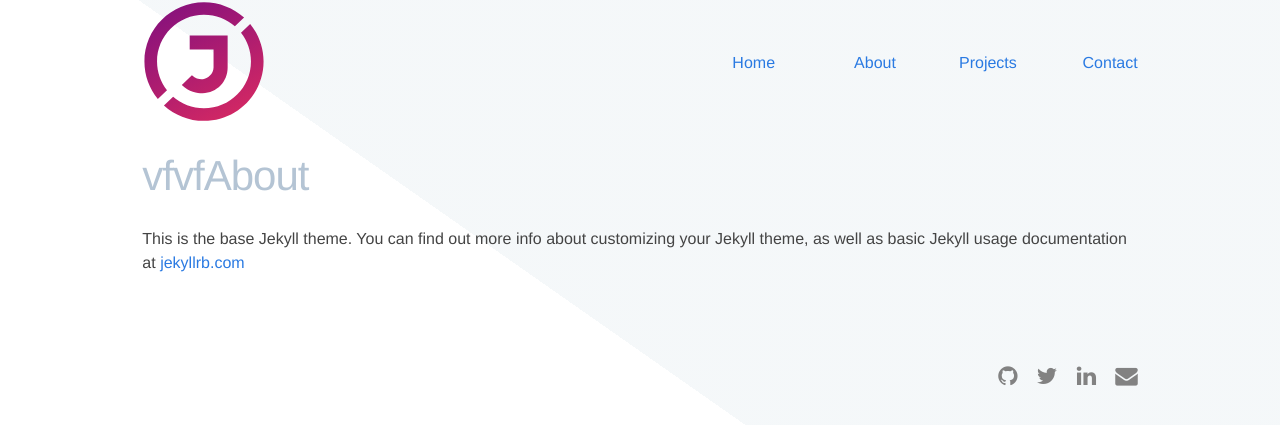
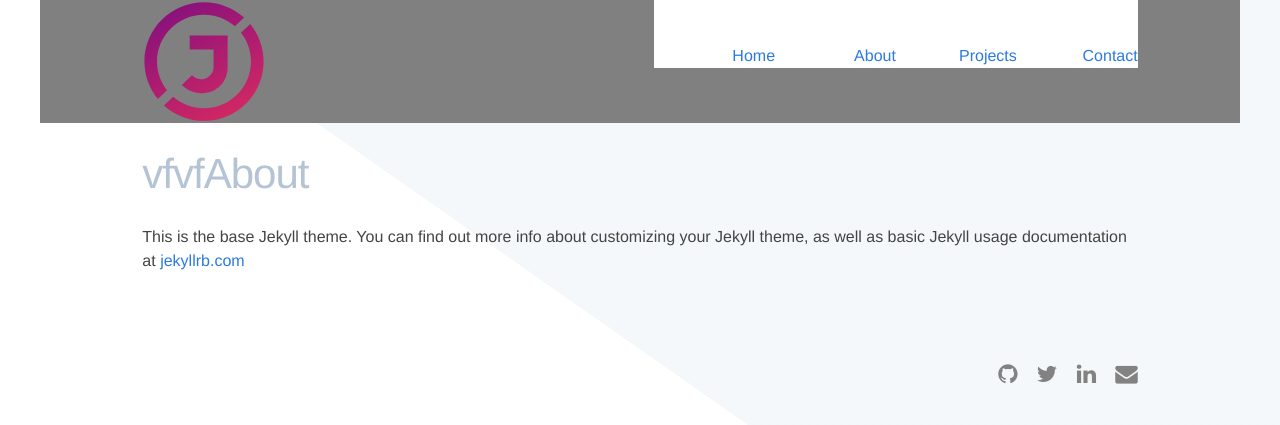
Before and after one commit to JMazzucco/Portfolio-Jekyll, a Jekyll site: the page built from 3-about.md, in a window 1280 px wide. Shown: the top 425 px of the page. Built offline with Jekyll 4.4.1, drawn with Linux system fonts in a browser that asks for light colours; nearby versions of some CDN libraries.

```diff
--- a/_sass/_layout.scss
+++ b/_sass/_layout.scss
@@ -2,16 +2,11 @@
  * Site header
  */
 .site-header {
-    // min-height: 56px;
     @include outer-container;
-
+    background: grey;
+    // height: 100px;
     // Positioning context for the mobile navigation icon
     position: relative;
-    height: 125px;
-    // @include media-query($on-palm) {
-      // padding-top: 15px;
-    // }
-
 }
 
 .header-container {
@@ -23,9 +18,11 @@
 .site-logo {
     @include span-columns(2);
     @include shift(1);
+    height: 100%;
 
     img {
         width: 70%;
+        height: 100%;
     }
 
     &,
@@ -106,9 +103,6 @@
 
 
 @include direction-context(right-to-left) {
-    body {
-        // background: blue;
-    }
 
     nav {
         @include span-columns(5);
@@ -122,7 +116,6 @@
 
 
     @include media-query($on-tablet) {
-        body {background: red;}
 
         nav {
             @include span-columns(12);
--- a/css/responsive-nav.css
+++ b/css/responsive-nav.css
@@ -16,6 +16,7 @@
 .js .nav-collapse {
   clip: rect(0 0 0 0);
   max-height: 0;
+  background-color: white;
   position: absolute;
   display: block;
   overflow: hidden;
@@ -36,7 +37,7 @@
   user-select: none;
 }
 
-@media screen and (min-width: 800px) {
+@media screen and (min-width: 801px) {
   .js .nav-collapse {
     display: flex;
     position: relative;
@@ -55,6 +56,7 @@
   .nav-collapse ul {
     display: flex;
     text-align: right;
+    margin-top: 9%;
   }
 
   .nav-collapse li {
```
